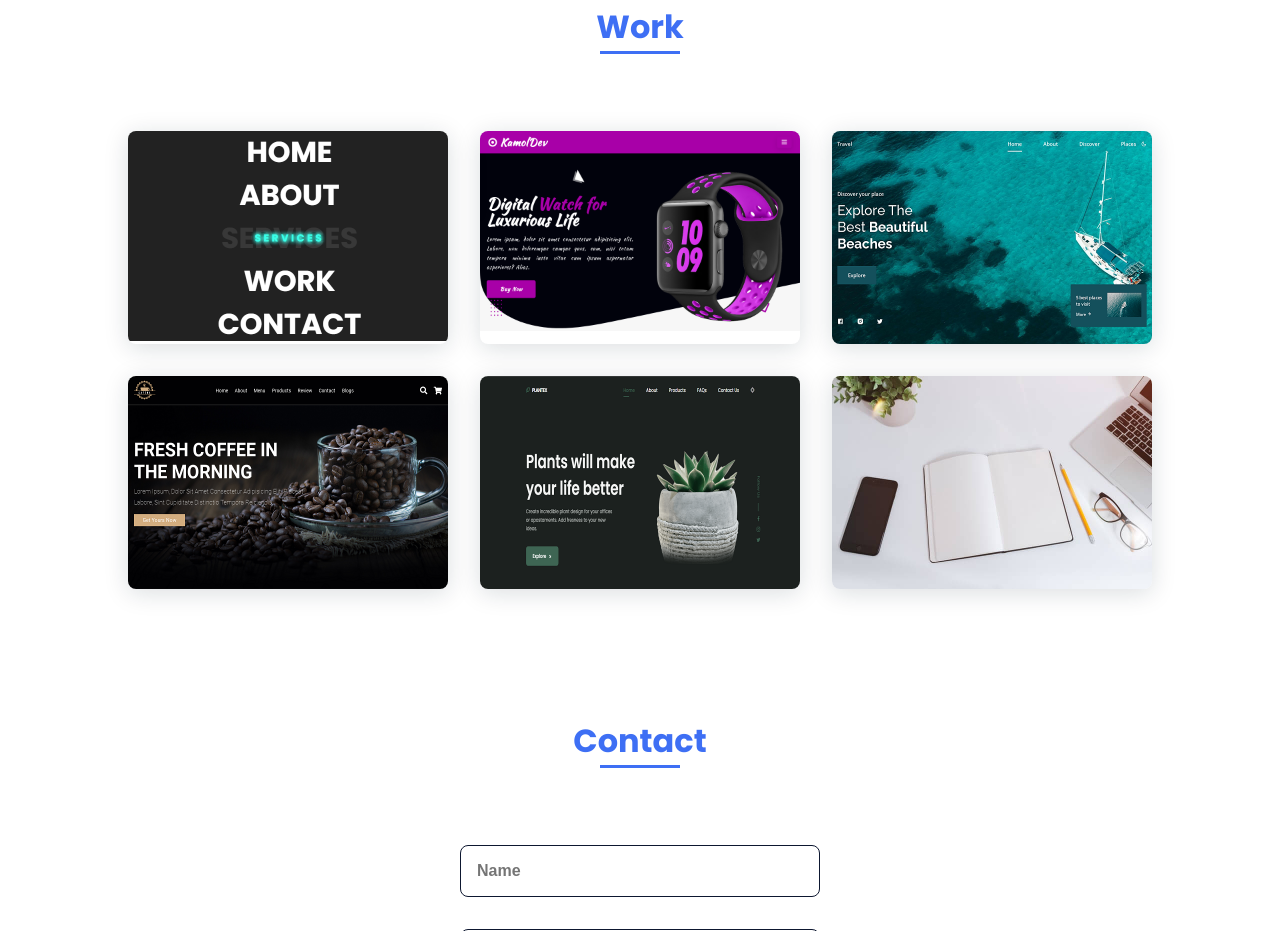
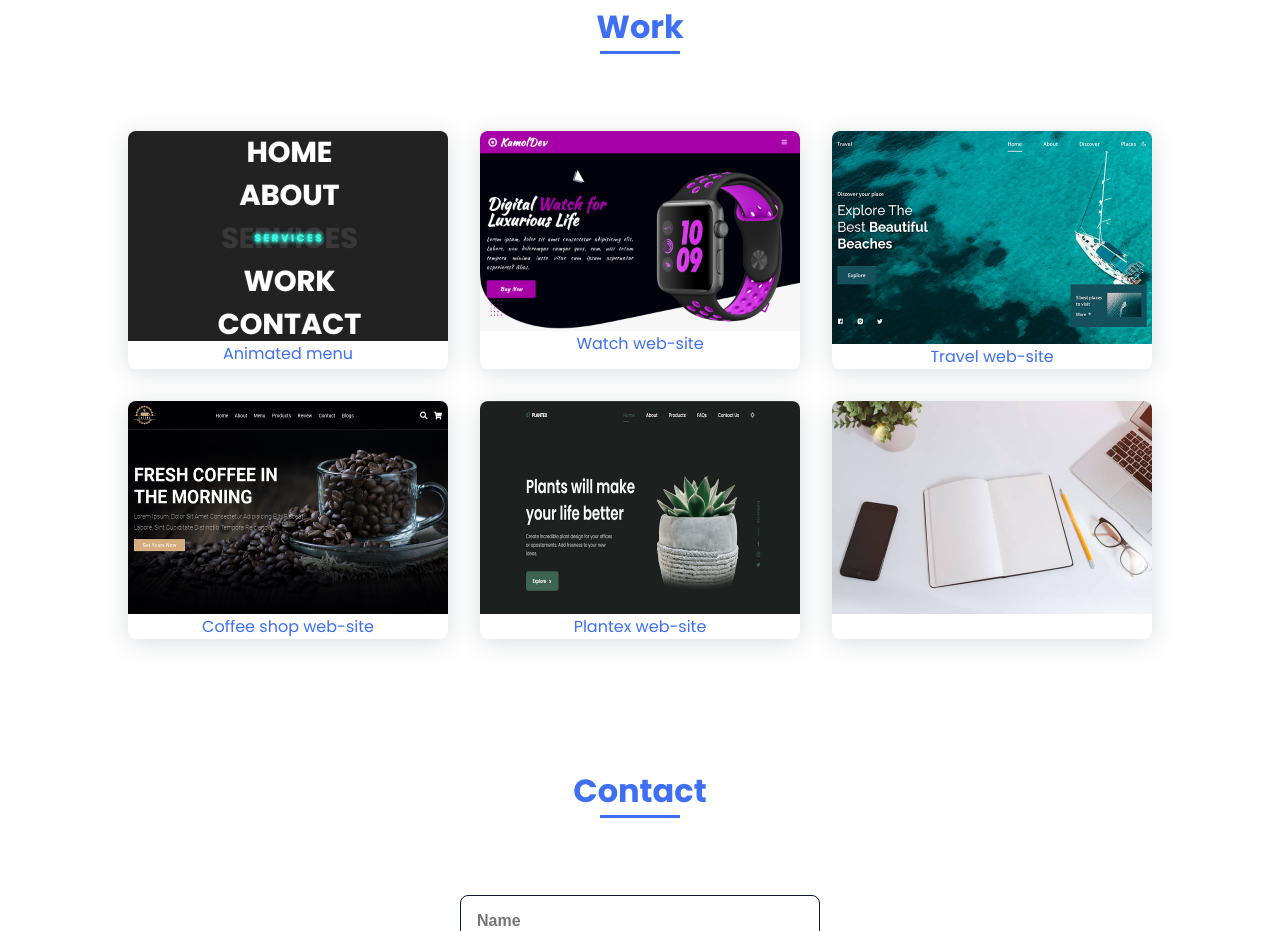
Before and after one commit to Kamolone1/My-portfolio, a plain HTML site: page index.html in a window 1280 px wide. Shown: the part 2291-3222 px from the top of the page. Drawn offline with nearby package versions, Linux system fonts and the light colour scheme.

Commit message:
Edit text

```diff
--- a/assets/css/styles.css
+++ b/assets/css/styles.css
@@ -358,6 +358,8 @@ position: absolute;
   box-shadow: 0px 4px 25px rgba(14, 36, 49, 0.15);
   border-radius: .5rem;
   overflow: hidden;
+  color: var(--first-color);
+  text-align: center;
 }
 
 .work__img img {
--- a/index.html
+++ b/index.html
@@ -165,19 +165,19 @@
 
                 <div class="work__container bd-grid">
                     <a href="https://creative-menu.netlify.app/" class="work__img">
-                        <img src="assets/img/work1.png" alt="">
+                        <img src="assets/img/work1.png" alt="">Animated menu
                     </a>
                     <a href="https://kamoldev-watch-website.netlify.app/" class="work__img">
-                        <img src="assets/img/work2.png" alt="">
+                        <img src="assets/img/work2.png" alt="">Watch web-site
                     </a>
                     <a href="https://travel-website-komoldev.netlify.app/" class="work__img">
-                        <img src="assets/img/work3.png" alt="">
+                        <img src="assets/img/work3.png" alt="">Travel web-site
                     </a>
                     <a href="https://kamoldev-coffee-website.netlify.app/" class="work__img">
-                        <img src="assets/img/work4.png" alt="">
+                        <img src="assets/img/work4.png" alt="">Coffee shop web-site
                     </a>
                     <a href="https://kamoldev-plantex.netlify.app/" class="work__img">
-                        <img src="assets/img/plantex.png" alt="">
+                        <img src="assets/img/plantex.png" alt="">Plantex web-site
                     </a>
                     <a href="#" class="work__img">
                         <img src="assets/img/work6.jpg" alt="">
```
Also changed, not shown: assets/img/work3.jpg, 1 other file.
